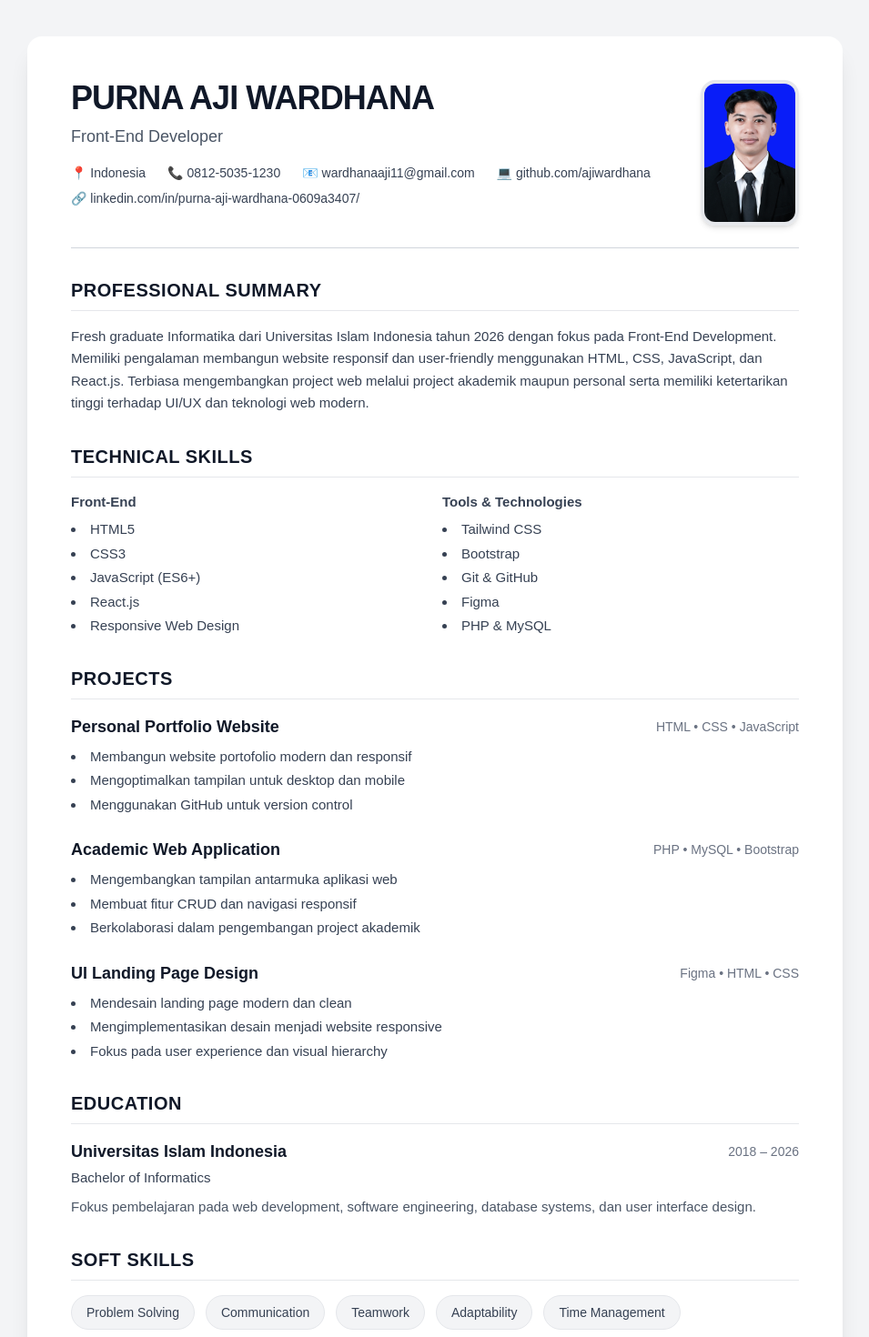
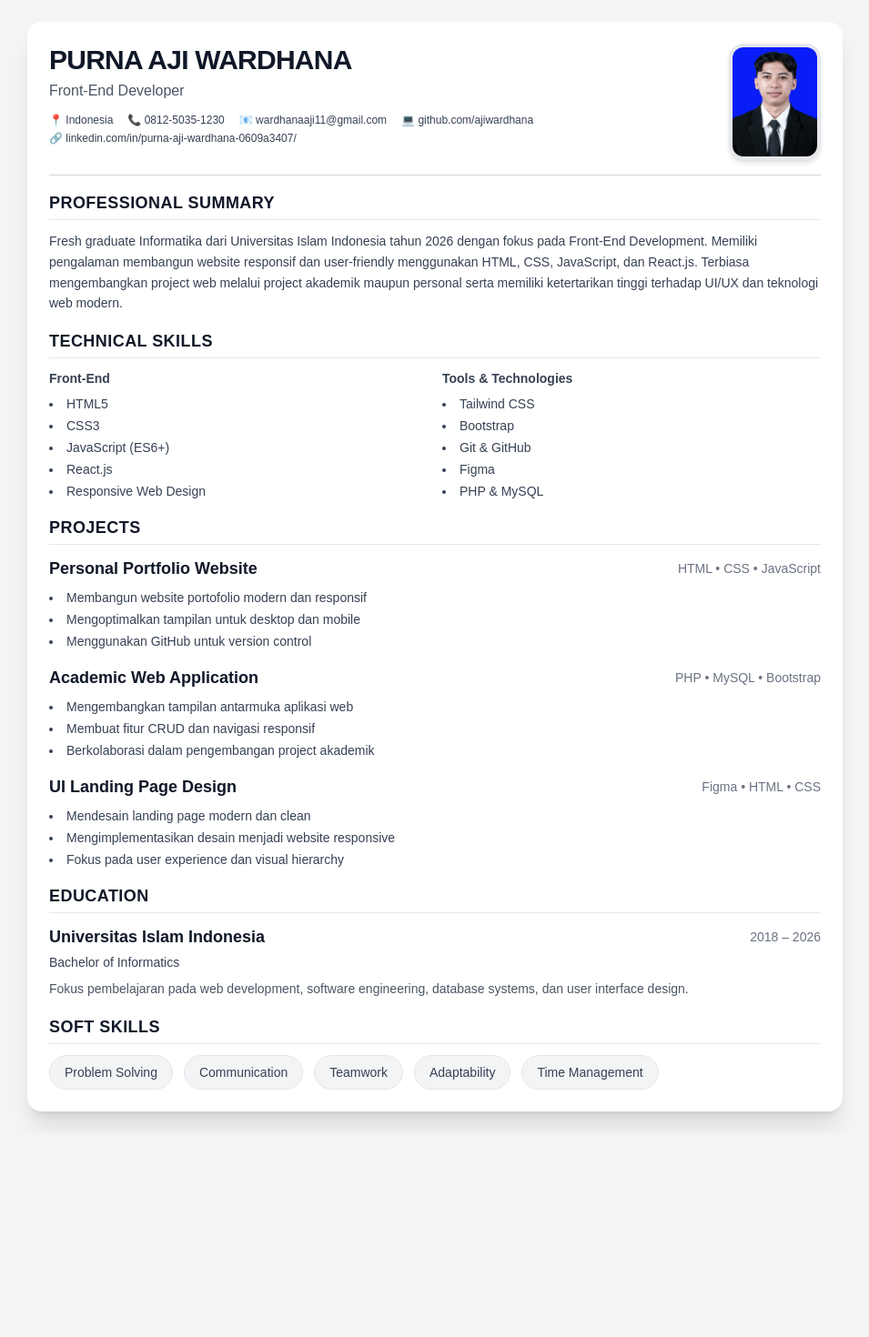
Before and after one commit to ajiwardhana/CV, a React (Vite) app: page / in a window 1280 px wide. Shown: the top 1470 px of the page at 91% size, without its empty margins (162-1117 px from the left). After the commit the page ends 1246 px from the top, so only its background shows below. Built offline with nearby package versions, Linux system fonts and the light colour scheme.

Commit message:
update margin

```diff
--- a/src/App.jsx
+++ b/src/App.jsx
@@ -1,17 +1,17 @@
 import profile from "./assets/profile.jpg";
 export default function ModernCV() {
 	return (
-		<div className="min-h-screen bg-gray-100 py-10 px-4 flex justify-center text-gray-900">
-			<div className="w-full max-w-4xl bg-white shadow-xl rounded-2xl p-12">
+		<div className="min-h-screen bg-gray-100 py-6 px-4 flex justify-center text-gray-900 print:bg-white print:py-0 print:px-0">
+			<div className="w-full max-w-4xl bg-white shadow-xl rounded-2xl p-6 print:shadow-none print:rounded-none print:p-5">
 				{/* Header */}
-				<header className="border-b border-gray-300 pb-6 mb-8">
-					<div className="flex flex-col md:flex-row md:items-start md:justify-between gap-8">
+				<header className="border-b border-gray-300 pb-4 mb-4">
+					<div className="flex flex-col md:flex-row md:items-start md:justify-between gap-2">
 						<div>
-							<h1 className="text-4xl font-bold tracking-tight text-gray-900">PURNA AJI WARDHANA</h1>
+							<h1 className="text-3xl font-bold tracking-tight text-gray-900">PURNA AJI WARDHANA</h1>
 
-							<p className="text-lg text-gray-600 mt-2 font-medium">Front-End Developer</p>
+							<p className="text-base text-gray-600 mt-1 font-medium">Front-End Developer</p>
 
-							<div className="flex flex-wrap gap-x-6 gap-y-2 mt-4 text-sm text-gray-700">
+							<div className="flex flex-wrap gap-x-4 gap-y-1 mt-3 text-xs text-gray-700">
 								<span>📍 Indonesia</span>
 								<span>📞 0812-5035-1230</span>
 								<span>📧 wardhanaaji11@gmail.com</span>
@@ -22,26 +22,26 @@ export default function ModernCV() {
 
 						{/* Profile Photo */}
 						<div className="flex justify-center md:justify-end">
-							<img src={profile} alt="Profile" className="w-40 h-40 rounded-2xl object-cover object-top border-4 border-gray-200 shadow-md" />
+							<img src={profile} alt="Profile" className="w-28 h-32 rounded-2xl object-cover object-top border-4 border-gray-200 shadow-md" />
 						</div>
 					</div>
 				</header>
 
 				{/* Professional Summary */}
-				<section className="mb-8">
-					<h2 className="text-xl font-bold text-gray-900 border-b border-gray-200 pb-2 mb-4 uppercase tracking-wide">Professional Summary</h2>
+				<section className="mb-4">
+					<h2 className="text-lg font-bold text-gray-900 border-b border-gray-200 pb-1 mb-3 uppercase tracking-wide">Professional Summary</h2>
 
-					<p className="text-gray-700 leading-relaxed text-[15px]">
+					<p className="text-gray-700 leading-relaxed text-sm">
 						Fresh graduate Informatika dari Universitas Islam Indonesia tahun 2026 dengan fokus pada Front-End Development. Memiliki pengalaman membangun website responsif dan user-friendly menggunakan HTML, CSS, JavaScript, dan React.js.
 						Terbiasa mengembangkan project web melalui project akademik maupun personal serta memiliki ketertarikan tinggi terhadap UI/UX dan teknologi web modern.
 					</p>
 				</section>
 
 				{/* Technical Skills */}
-				<section className="mb-8">
-					<h2 className="text-xl font-bold text-gray-900 border-b border-gray-200 pb-2 mb-4 uppercase tracking-wide">Technical Skills</h2>
+				<section className="mb-4">
+					<h2 className="text-lg font-bold text-gray-900 border-b border-gray-200 pb-1 mb-3 uppercase tracking-wide">Technical Skills</h2>
 
-					<div className="grid grid-cols-1 md:grid-cols-2 gap-4 text-gray-700 text-[15px]">
+					<div className="grid grid-cols-1 md:grid-cols-2 gap-4 text-gray-700 text-sm">
 						<div>
 							<h3 className="font-semibold mb-2">Front-End</h3>
 							<ul className="space-y-1 list-disc list-inside">
@@ -67,17 +67,17 @@ export default function ModernCV() {
 				</section>
 
 				{/* Projects */}
-				<section className="mb-8">
-					<h2 className="text-xl font-bold text-gray-900 border-b border-gray-200 pb-2 mb-4 uppercase tracking-wide">Projects</h2>
+				<section className="mb-4">
+					<h2 className="text-lg font-bold text-gray-900 border-b border-gray-200 pb-1 mb-3 uppercase tracking-wide">Projects</h2>
 
-					<div className="space-y-6">
+					<div className="space-y-4">
 						<div>
 							<div className="flex flex-col md:flex-row md:items-center md:justify-between gap-1 mb-2">
 								<h3 className="text-lg font-semibold text-gray-900">Personal Portfolio Website</h3>
 								<span className="text-sm text-gray-500">HTML • CSS • JavaScript</span>
 							</div>
 
-							<ul className="list-disc list-inside text-gray-700 space-y-1 text-[15px]">
+							<ul className="list-disc list-inside text-gray-700 space-y-1 text-sm">
 								<li>Membangun website portofolio modern dan responsif</li>
 								<li>Mengoptimalkan tampilan untuk desktop dan mobile</li>
 								<li>Menggunakan GitHub untuk version control</li>
@@ -90,7 +90,7 @@ export default function ModernCV() {
 								<span className="text-sm text-gray-500">PHP • MySQL • Bootstrap</span>
 							</div>
 
-							<ul className="list-disc list-inside text-gray-700 space-y-1 text-[15px]">
+							<ul className="list-disc list-inside text-gray-700 space-y-1 text-sm">
 								<li>Mengembangkan tampilan antarmuka aplikasi web</li>
 								<li>Membuat fitur CRUD dan navigasi responsif</li>
 								<li>Berkolaborasi dalam pengembangan project akademik</li>
@@ -103,7 +103,7 @@ export default function ModernCV() {
 								<span className="text-sm text-gray-500">Figma • HTML • CSS</span>
 							</div>
 
-							<ul className="list-disc list-inside text-gray-700 space-y-1 text-[15px]">
+							<ul className="list-disc list-inside text-gray-700 space-y-1 text-sm">
 								<li>Mendesain landing page modern dan clean</li>
 								<li>Mengimplementasikan desain menjadi website responsive</li>
 								<li>Fokus pada user experience dan visual hierarchy</li>
@@ -113,8 +113,8 @@ export default function ModernCV() {
 				</section>
 
 				{/* Education */}
-				<section className="mb-8">
-					<h2 className="text-xl font-bold text-gray-900 border-b border-gray-200 pb-2 mb-4 uppercase tracking-wide">Education</h2>
+				<section className="mb-4">
+					<h2 className="text-lg font-bold text-gray-900 border-b border-gray-200 pb-1 mb-3 uppercase tracking-wide">Education</h2>
 
 					<div>
 						<div className="flex flex-col md:flex-row md:items-center md:justify-between gap-1">
@@ -122,15 +122,15 @@ export default function ModernCV() {
 							<span className="text-sm text-gray-500">2018 – 2026</span>
 						</div>
 
-						<p className="text-gray-700 mt-1 text-[15px]">Bachelor of Informatics</p>
+						<p className="text-gray-700 mt-1 text-sm">Bachelor of Informatics</p>
 
-						<p className="text-gray-600 mt-2 text-[15px] leading-relaxed">Fokus pembelajaran pada web development, software engineering, database systems, dan user interface design.</p>
+						<p className="text-gray-600 mt-2 text-sm leading-relaxed">Fokus pembelajaran pada web development, software engineering, database systems, dan user interface design.</p>
 					</div>
 				</section>
 
 				{/* Soft Skills */}
 				<section>
-					<h2 className="text-xl font-bold text-gray-900 border-b border-gray-200 pb-2 mb-4 uppercase tracking-wide">Soft Skills</h2>
+					<h2 className="text-lg font-bold text-gray-900 border-b border-gray-200 pb-1 mb-3 uppercase tracking-wide">Soft Skills</h2>
 
 					<div className="flex flex-wrap gap-3 text-sm">
 						{["Problem Solving", "Communication", "Teamwork", "Adaptability", "Time Management"].map((skill) => (
--- a/src/index.css
+++ b/src/index.css
@@ -17,3 +17,14 @@ body {
 	background: #f3f4f6;
 	font-family: Arial, Helvetica, sans-serif;
 }
+
+@media print {
+	@page {
+		size: A4;
+		margin: 10mm;
+	}
+
+	body {
+		background: white;
+	}
+}
```
